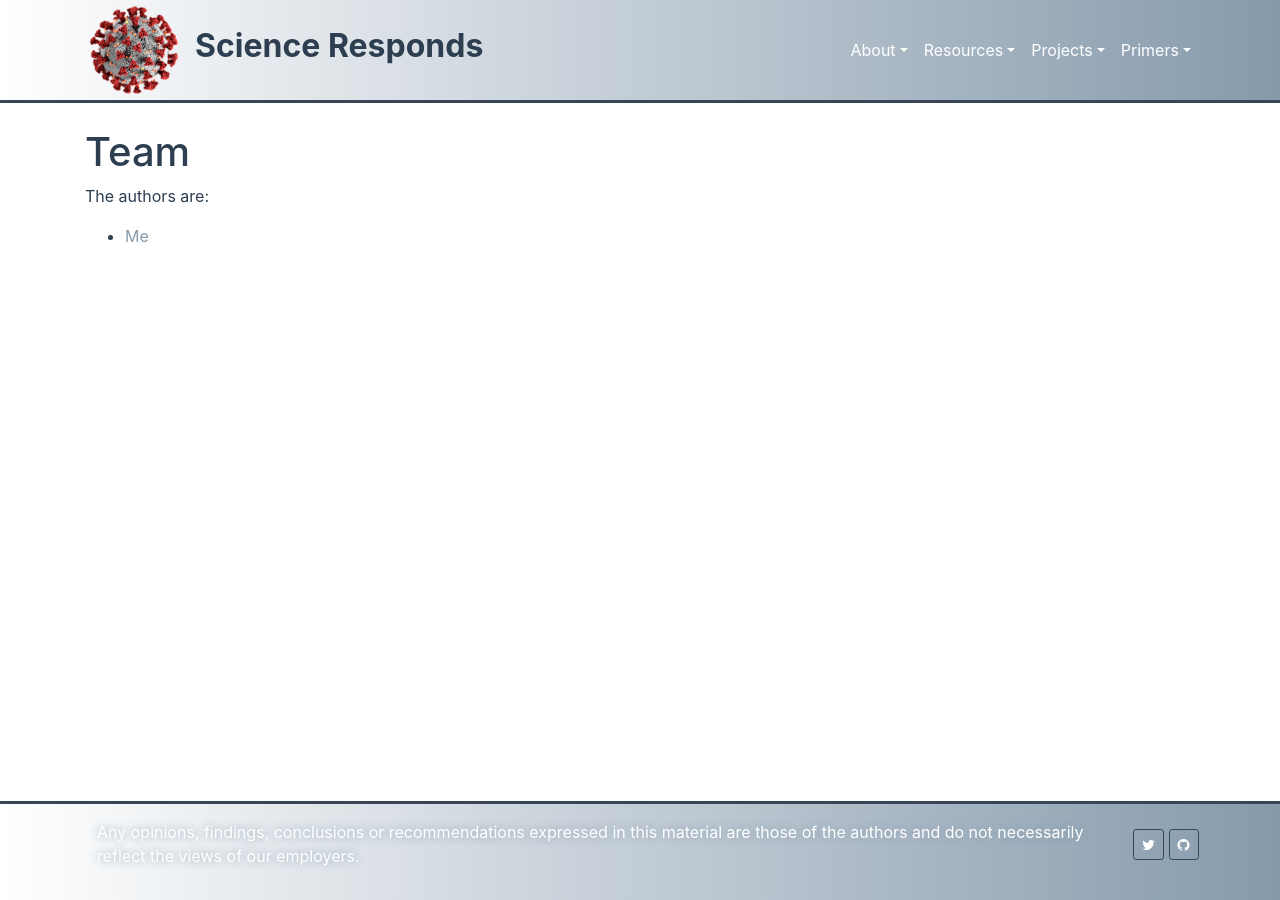
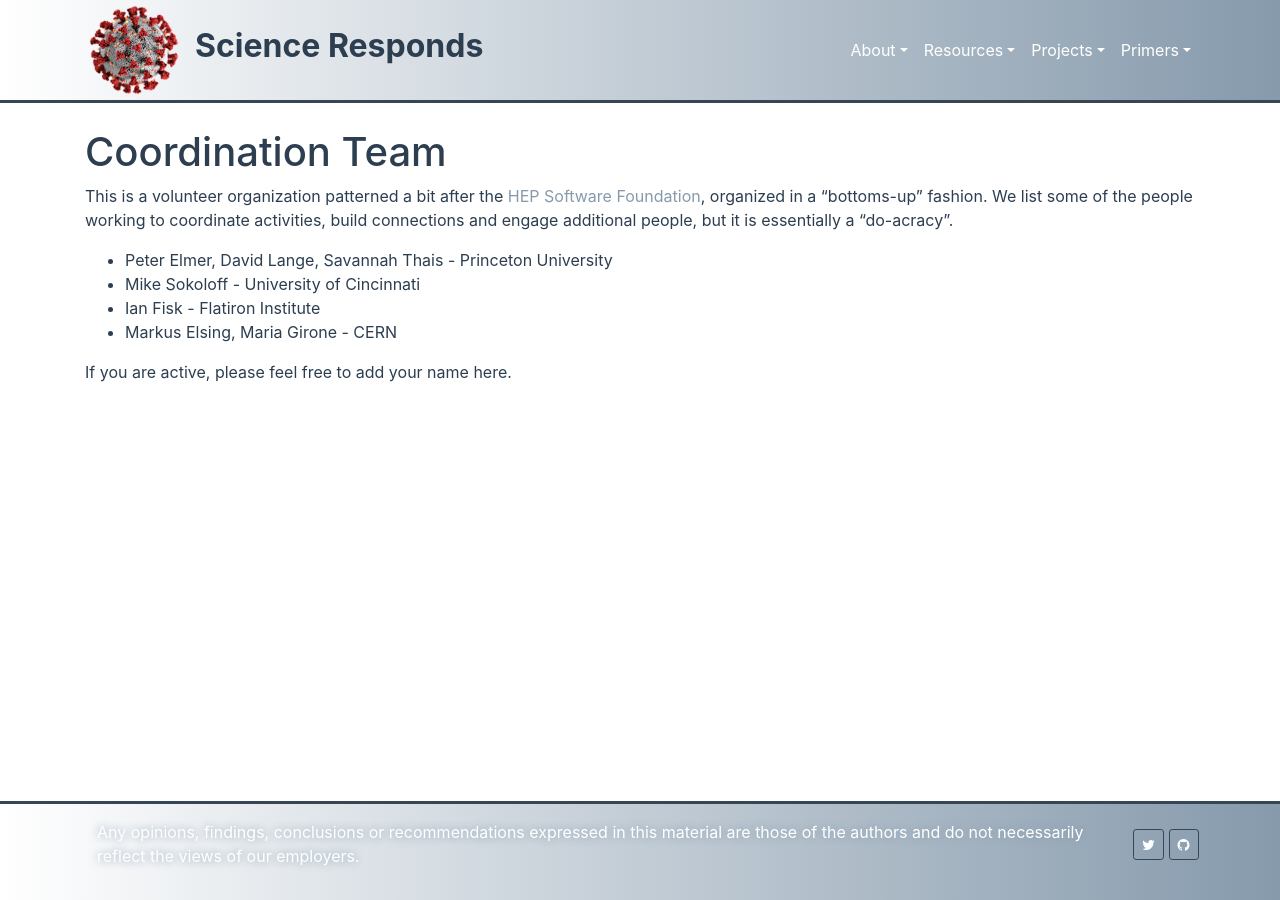
Before and after one commit to science-responds/science-responds.github.io-source, a Jekyll site: the page built from pages/about/team.md, in a window 1280 px wide. Built offline with Jekyll 4.4.1, drawn with Linux system fonts in a browser that asks for light colours.

Commit message:
update to add a "coordination team" in the HSF-style

```diff
--- a/_includes/navbar.html
+++ b/_includes/navbar.html
@@ -13,6 +13,7 @@
                     <a href="#" class="nav-link dropdown-toggle" data-toggle="dropdown" role="button" aria-haspopup="true" aria-expanded="false">About</a>
                     <div class="dropdown-menu" aria-labelledby="dropdownMenuButton">
                         <a class="dropdown-item" href="/about/overview">Overview</a>
+                        <a class="dropdown-item" href="/about/team">The Coordination Team</a>
                         <a class="dropdown-item" href="https://github.com/science-responds/science-responds.github.io-source">Contribute</a>
                     </div>
                 </li>
--- a/pages/about/team.md
+++ b/pages/about/team.md
@@ -3,8 +3,15 @@ title: Team
 permalink: /about/team/
 ---
 
-# Team
+# Coordination Team
 
-The authors are:
+This is a volunteer organization patterned a bit after the [HEP Software Foundation](https://hepsoftwarefoundation.org/), organized in a "bottoms-up" fashion.
+We list some of the people working to coordinate activities, build connections
+and engage additional people, but it is essentially a "do-acracy".
 
-* [Me](https://google.com)
+  * Peter Elmer, David Lange, Savannah Thais - Princeton University
+  * Mike Sokoloff - University of Cincinnati
+  * Ian Fisk - Flatiron Institute
+  * Markus Elsing, Maria Girone - CERN
+
+If you are active, please feel free to add your name here.
```
